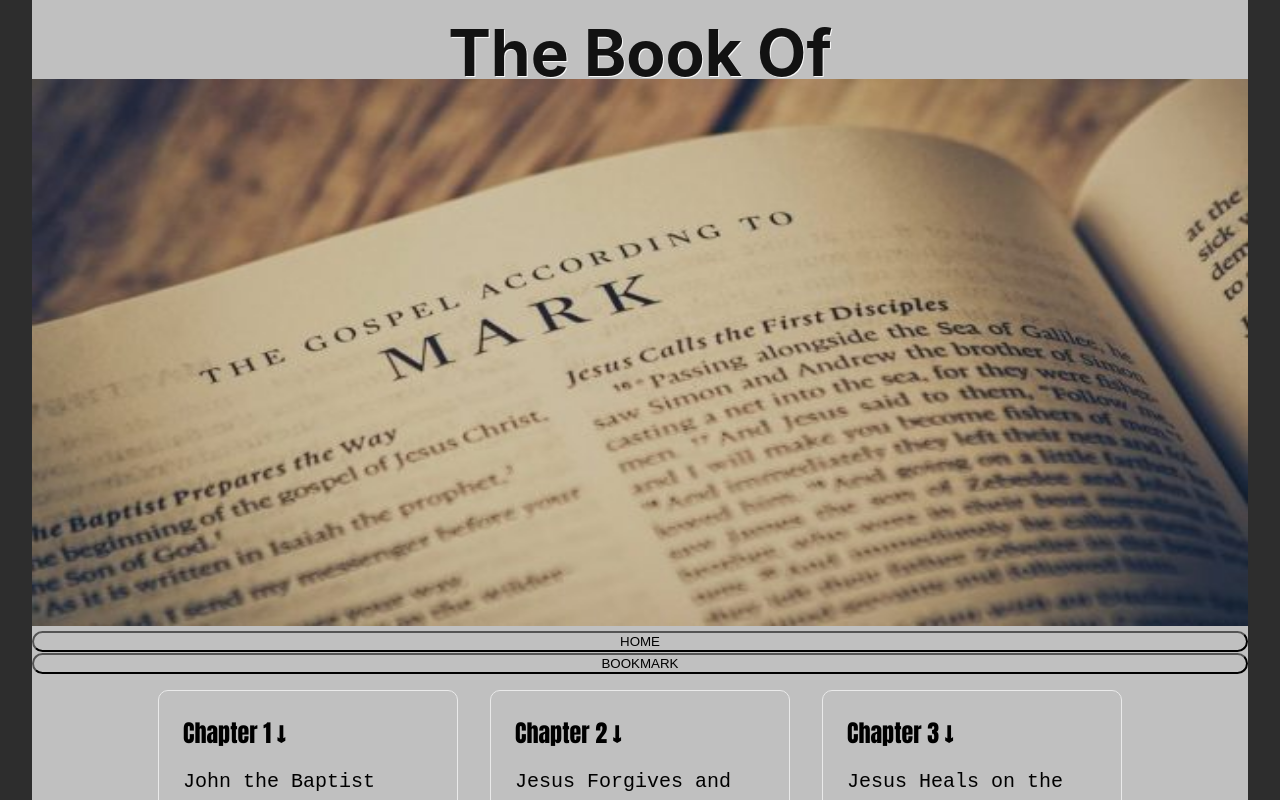
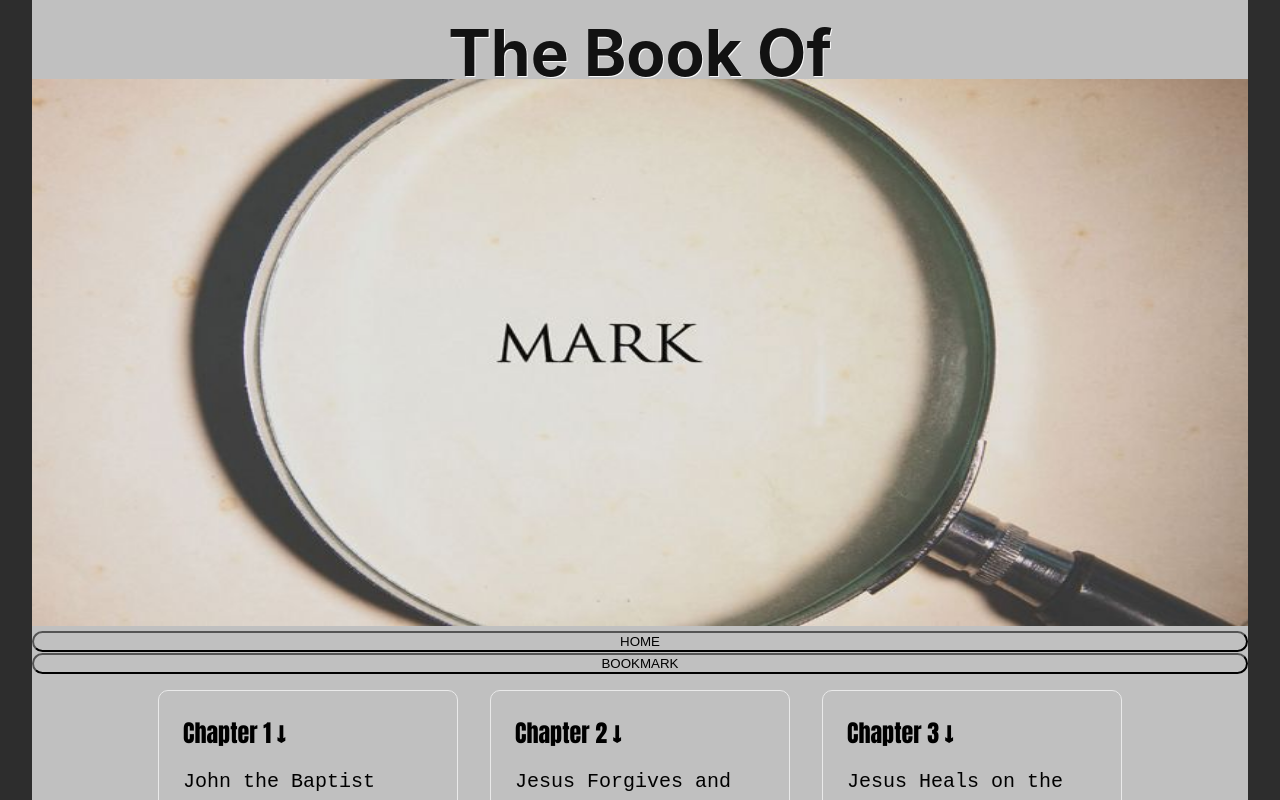
Before and after one commit to jnutt367/mark, a Next.js app: page / in a window 1280 px wide. Shown: the top 800 px of the page. Built offline with nearby package versions, Linux system fonts and the light colour scheme.

Commit message:
Update index.js
Mark_1_833_460_80_c1.jpg

```diff
--- a/pages/index.js
+++ b/pages/index.js
@@ -21,7 +21,7 @@ export default function Home() {
         </h1>
       <div className={styles.hero}>
        <Image
-                                src="/mark.jpg"
+                                src="/Mark_1_833_460_80_c1.jpg"
                                 alt="Jesus"
                                 height={900}
                                 width={2000}
```
